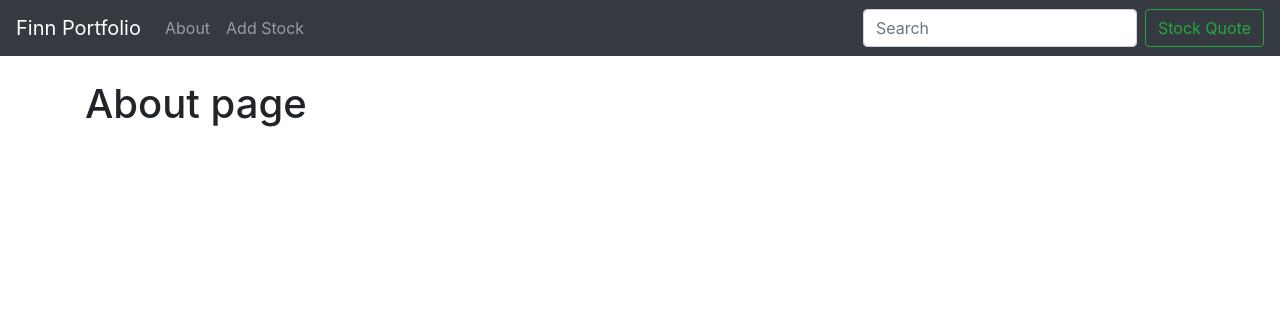
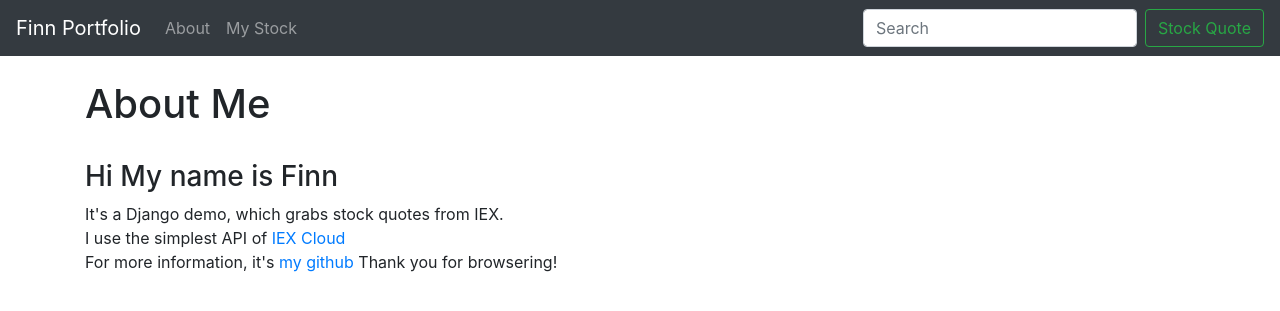
Before and after one commit to fan11657/django_stock, a Django app: page /about in a window 1280 px wide. Shown: the top 311 px of the page. Run offline with Django 3.2, Linux system fonts and the light colour scheme; some libraries are stand-ins or nearby versions.

Commit message:
slightly rearrange templates

```diff
--- a/quotes/templates/about.html
+++ b/quotes/templates/about.html
@@ -1,5 +1,14 @@
 {% extends 'base.html' %}
 
 {% block content %}
-<h1>About page</h1>
+    <h1>About Me</h1>
+    <br/>
+    <h3>Hi My name is Finn</h3>
+    <p>
+        It's a Django demo, which grabs stock quotes from IEX.<br/>
+        I use the simplest API of <a href="https://iexcloud.io/">IEX Cloud</a><br/>
+        For more information, it's <a href="https://github.com/fan11657">my github</a>
+        Thank you for browsering!
+    </p>
+
 {% endblock %}
--- a/quotes/templates/base.html
+++ b/quotes/templates/base.html
@@ -23,7 +23,7 @@
   	        <a class="nav-link" href="{% url 'about' %}">About</a>
   	      </li>
           <li class="nav-item">
-            <a class="nav-link" href="{% url 'add_stock' %}">Add Stock</a>
+            <a class="nav-link" href="{% url 'add_stock' %}">My Stock</a>
           </li>
   	    </ul>
   	    <form action="{% url 'home' %}" class="form-inline my-2 my-lg-0" method="POST">
@@ -48,7 +48,6 @@
             <br/>
           {% endfor %}
       {% endif %}
-
       {% block content %}
 
 		  {% endblock %}
--- a/quotes/views.py
+++ b/quotes/views.py
@@ -26,7 +26,7 @@ def home(request):
 
 		return render(request, 'home.html', {'apidata': apidata})
 	else:
-		return render(request, 'home.html', {'no_ticker': 'Please Enter a Ticker Symbol Above...'})
+		return render(request, 'home.html', {'no_ticker': 'Please Enter A Ticker Symbol Into The Search Box Above...'})
 
 def about(request):
 	return render(request, 'about.html', {})
@@ -48,13 +48,14 @@ def add_stock(request):
 			try:
 				api_request = requests.get(f'https://cloud.iexapis.com/stable/stock/{ticker}/quote?token=' + token)
 				data = json.loads(api_request.content)
-				apidata.append(data)
-				print('FROM HOME: Get API successfully')
+				print('FROM ADD_STOCK: Get API successfully')
 			except Exception as e:
-				apidata = 'NA'
-				print('FROM HOME:', e)
+				data = {'companyName': ticker}
+				print('FROM ADD_STOCK:', e)
+			data['id'] = ticker.id
+			apidata.append(data)
 
-		return render(request, 'add_stock.html', {'tickers': tickers, 'apidata': apidata})
+		return render(request, 'add_stock.html', {'apidata': apidata})
 
 
 def del_stock(request, ticker_id):
```
Also changed, not shown: quotes/templates/add_stock.html (+13 -20 lines), quotes/templates/home.html (+7 -6 lines), db.sqlite3. Lines whose indentation alone changed are shown as unchanged.
